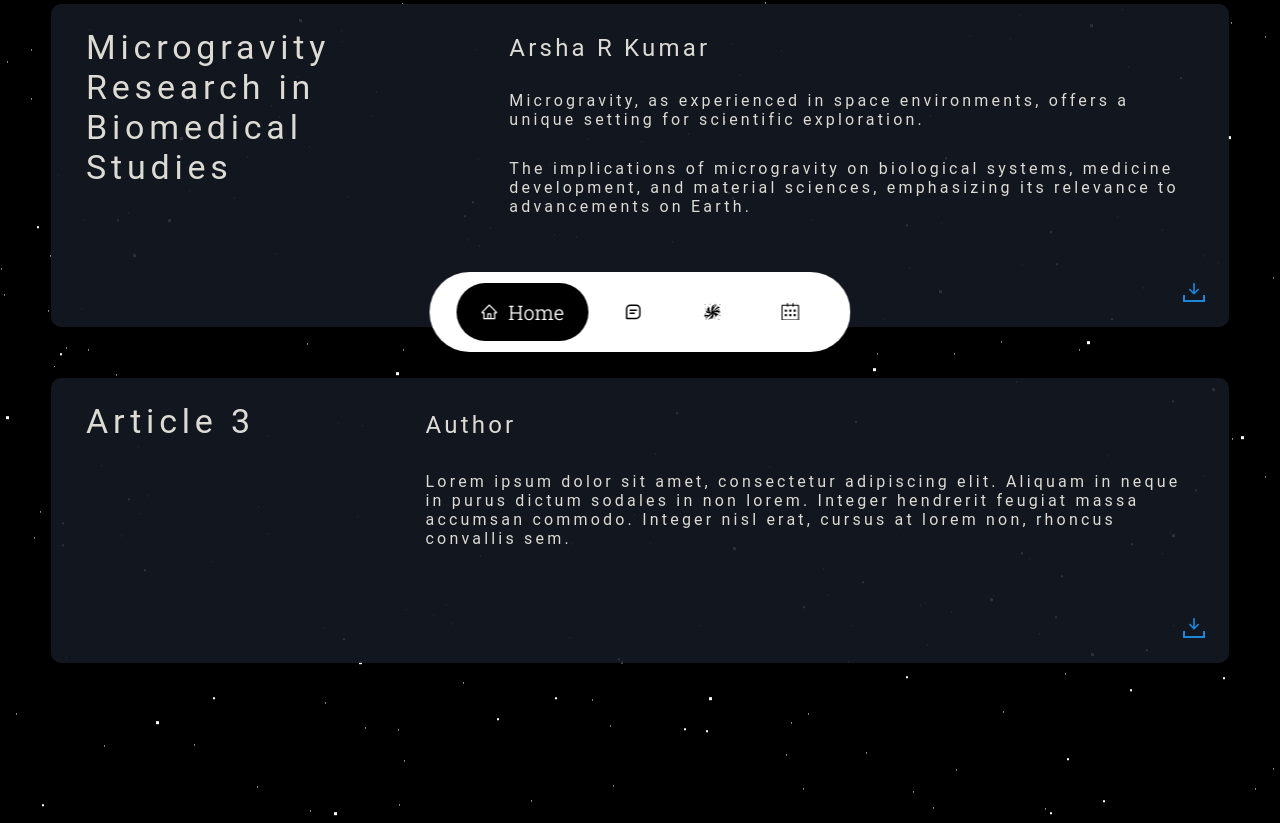
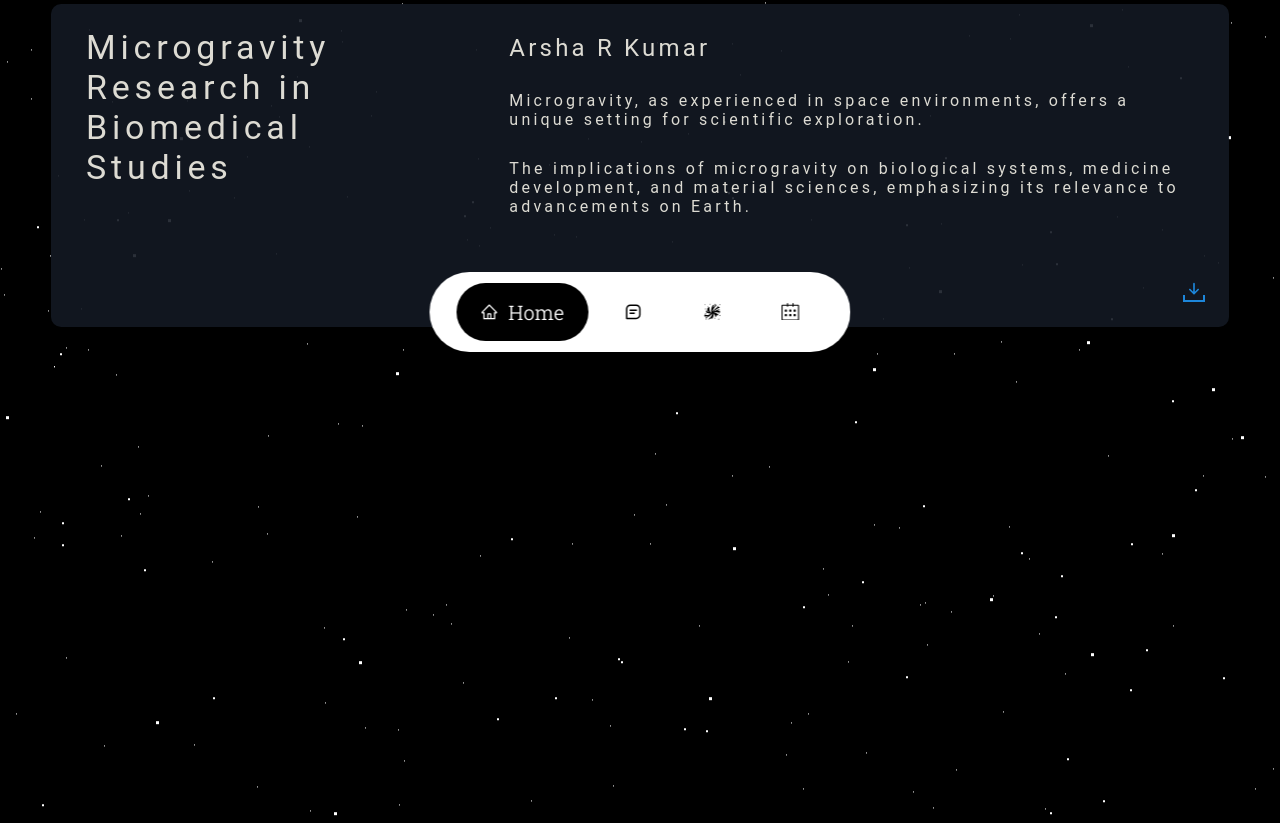
Before and after one commit to Amalekh-Biju/Space-Club, a React (Create React App) app: page /article in a window 1280 px wide. Shown: the part 416-1239 px from the top of the page. Built offline with nearby package versions, Linux system fonts and the light colour scheme; a web font is replaced by a local one.

Commit message:
Artticle commentd

```diff
--- a/src/components/article/Article.jsx
+++ b/src/components/article/Article.jsx
@@ -28,12 +28,7 @@ const art = [
     url:'https://drive.google.com/file/d/13Z9qdKIJ8XaT88-SPS_p5uUsumVjM0RB/view?usp=drive_link'
   },
 
-  {
-    name:'Article 3',
-    author:'Author',
-    desc:' Lorem ipsum dolor sit amet, consectetur adipiscing elit. Aliquam in neque in purus dictum sodales in non lorem. Integer hendrerit feugiat massa accumsan commodo. Integer nisl erat, cursus at lorem non, rhoncus convallis sem.',
-    url:'../../files/art3.pdf'
-  },
+
 
 ] ;
 
```
